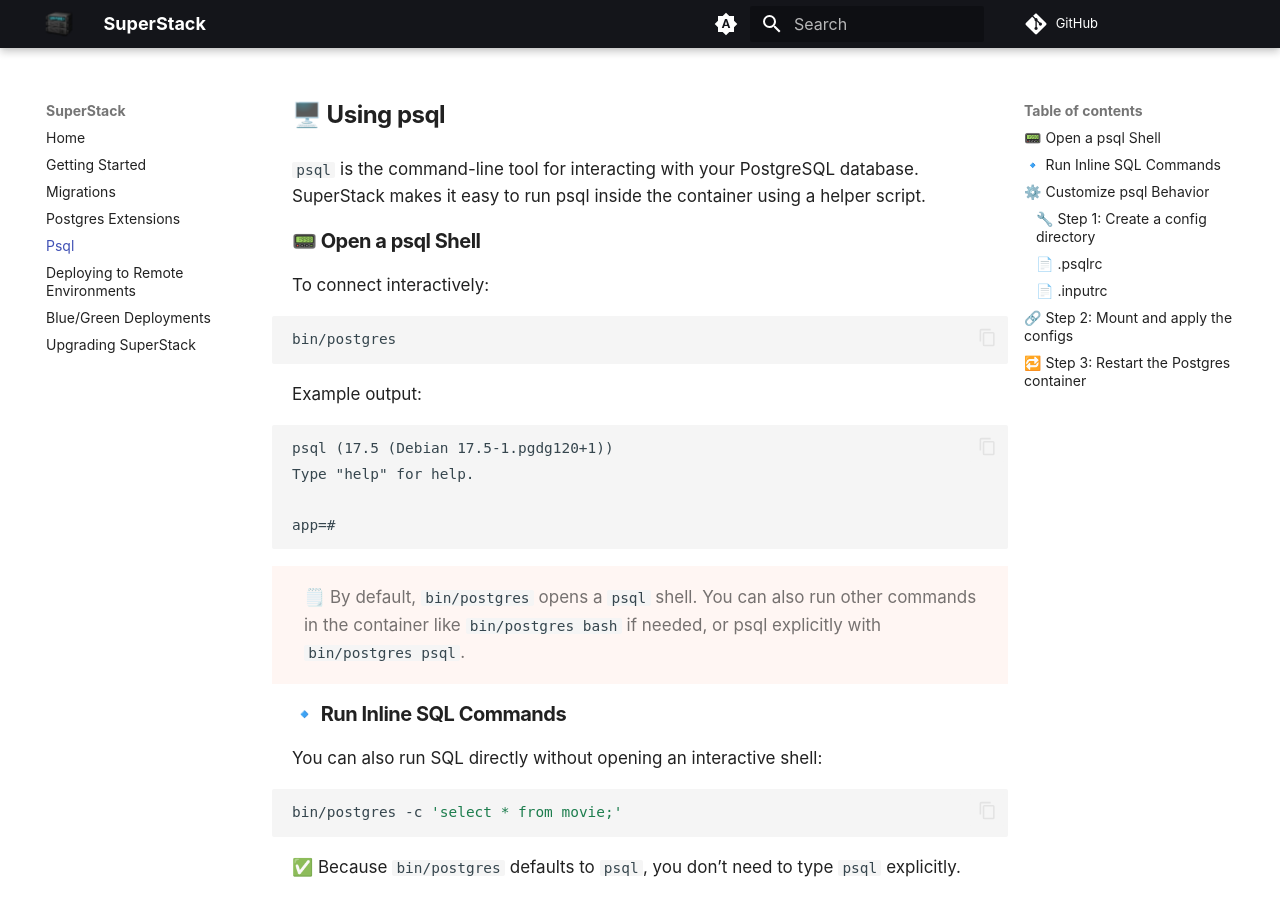
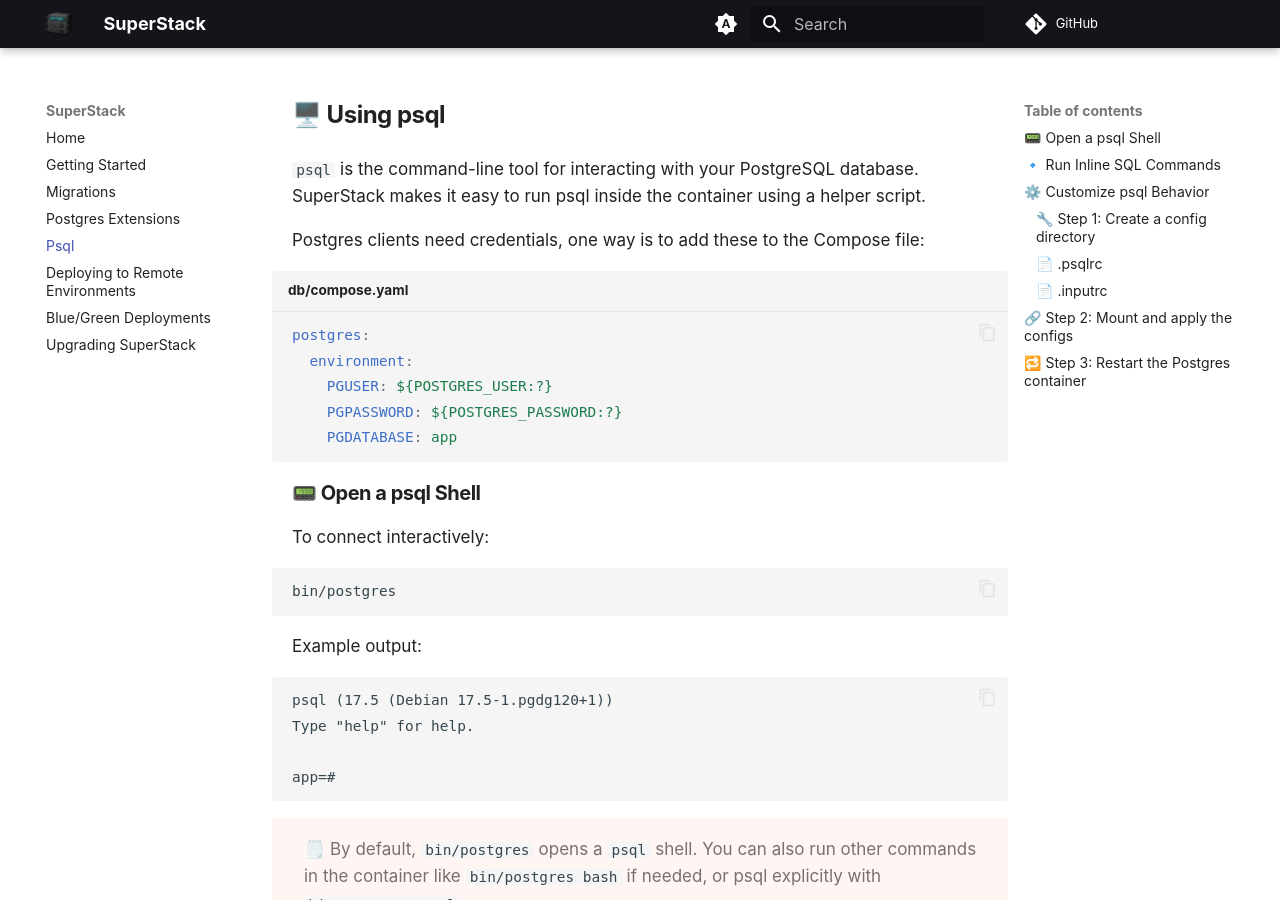
Before and after one commit to explodinglabs/superstack.docs, an MkDocs documentation site: the page built from docs/psql.md, in a window 1280 px wide and 900 px high. Built offline with MkDocs 1.6.1 and Material for MkDocs 9.7.7, drawn with Linux system fonts in a browser that asks for light colours; comment, search, counter and statistics services are not loaded.

Commit message:
Adjust docs

````diff
--- a/docs/psql.md
+++ b/docs/psql.md
@@ -3,6 +3,16 @@
 `psql` is the command-line tool for interacting with your PostgreSQL database.
 SuperStack makes it easy to run psql inside the container using a helper
 script.
+
+Postgres clients need credentials, one way is to add these to the Compose file:
+
+```yaml title="db/compose.yaml"
+postgres:
+  environment:
+    PGUSER: ${POSTGRES_USER:?}
+    PGPASSWORD: ${POSTGRES_PASSWORD:?}
+    PGDATABASE: app
+```
 
 ## 📟 Open a psql Shell
 
````
Also changed, not shown: docs/index.md (+1 -1 lines), docs/zerodowntime.md (renamed from docs/bluegreen.md).
